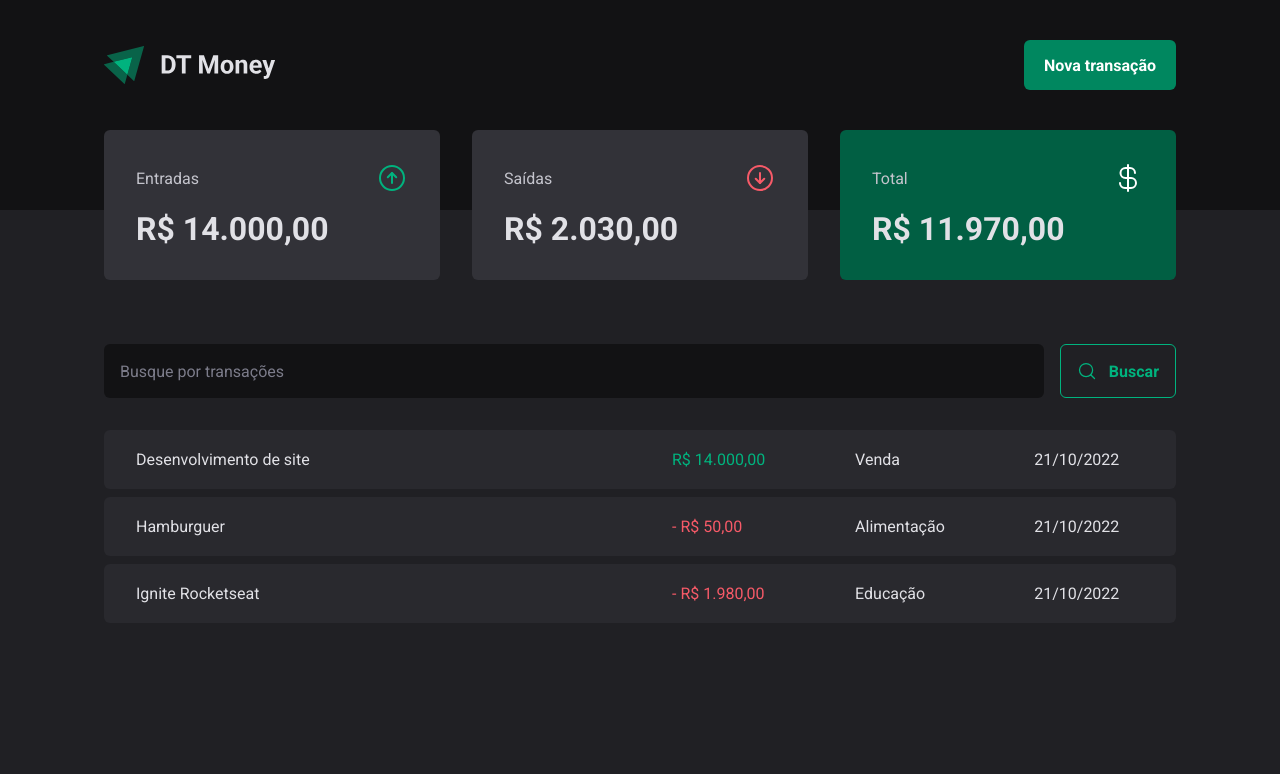
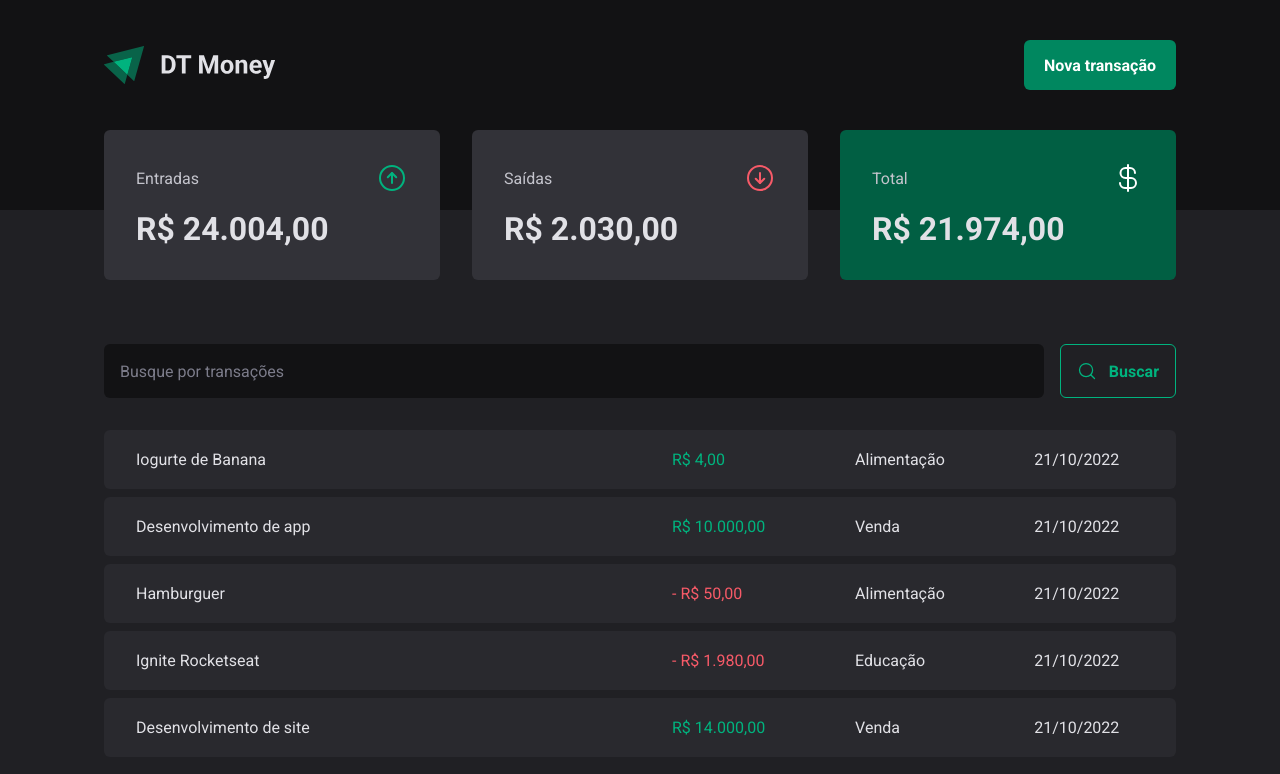
Before and after one commit to alexandrejuniorc/03-dt-money, a React (Vite) app: page / in a window 1280 px wide. Shown: the top 774 px of the page. Built offline with nearby package versions, Linux system fonts and the light colour scheme; data requests are answered from the project's data file.

Commit message:
organiza função para adicionar uma nova transação

```diff
--- a/server.json
+++ b/server.json
@@ -23,6 +23,22 @@
       "category": "Educação",
       "price": 1980,
       "created_at": "2022-10-21T16:30:25.075Z"
+    },
+    {
+      "description": "Desenvolvimento de app",
+      "price": 10000,
+      "category": "Venda",
+      "type": "income",
+      "created_at": "2022-10-21T19:45:10.930Z",
+      "id": 4
+    },
+    {
+      "description": "Iogurte de Banana",
+      "price": 4,
+      "category": "Alimentação",
+      "type": "income",
+      "created_at": "2022-10-21T20:02:25.424Z",
+      "id": 5
     }
   ]
 }
--- a/src/components/NewTransactionModal/index.tsx
+++ b/src/components/NewTransactionModal/index.tsx
@@ -1,3 +1,4 @@
+import { useContext } from 'react'
 import { Controller, useForm } from 'react-hook-form'
 
 import { zodResolver } from '@hookform/resolvers/zod'
@@ -5,6 +6,8 @@ import * as Dialog from '@radix-ui/react-dialog'
 import { ArrowCircleDown, ArrowCircleUp, X } from 'phosphor-react'
 import * as z from 'zod'
 
+import { TransactionsContext } from '../../contexts/TransactionsContext'
+import { api } from '../../lib/axios'
 import {
   CloseButton,
   Content,
@@ -23,11 +26,14 @@ const newTransactionFormSchema = z.object({
 type NewTransactionFormInputs = z.infer<typeof newTransactionFormSchema>
 
 export const NewTransactionModal = () => {
+  const { createTransaction } = useContext(TransactionsContext)
+
   const {
     control,
     register,
     handleSubmit,
     formState: { isSubmitting },
+    reset,
   } = useForm<NewTransactionFormInputs>({
     resolver: zodResolver(newTransactionFormSchema),
     defaultValues: {
@@ -36,9 +42,16 @@ export const NewTransactionModal = () => {
   })
 
   const handleCreateNewTransaction = async (data: NewTransactionFormInputs) => {
-    await new Promise((resolve) => setTimeout(resolve, 2000))
+    const { description, price, category, type } = data
 
-    console.log(data)
+    await createTransaction({
+      description,
+      price,
+      category,
+      type,
+    })
+
+    reset()
   }
 
   return (
--- a/src/contexts/TransactionsContext.tsx
+++ b/src/contexts/TransactionsContext.tsx
@@ -11,9 +11,17 @@ interface TransactionsProps {
   created_at: string
 }
 
+interface CreateTransactionInput {
+  description: string
+  price: number
+  category: string
+  type: 'income' | 'outcome'
+}
+
 interface TransactionContextType {
   transactions: TransactionsProps[]
   fetchTransactions: (query?: string) => Promise<void>
+  createTransaction: (data: CreateTransactionInput) => Promise<void>
 }
 
 interface TransactionsChildrenProps {
@@ -32,6 +40,8 @@ export const TransactionsProvider = ({
   const fetchTransactions = async (query?: string) => {
     const response = await api.get('/transactions', {
       params: {
+        _sort: 'created_at',
+        _order: 'desc',
         q: query,
       },
     })
@@ -39,12 +49,28 @@ export const TransactionsProvider = ({
     setTransactions(response.data)
   }
 
+  const createTransaction = async (data: CreateTransactionInput) => {
+    const { description, price, category, type } = data
+
+    const response = await api.post('transactions', {
+      description,
+      price,
+      category,
+      type,
+      created_at: new Date(),
+    })
+
+    setTransactions((state) => [response.data, ...state])
+  }
+
   useEffect(() => {
     fetchTransactions()
   }, [])
 
   return (
-    <TransactionsContext.Provider value={{ transactions, fetchTransactions }}>
+    <TransactionsContext.Provider
+      value={{ transactions, fetchTransactions, createTransaction }}
+    >
       {children}
     </TransactionsContext.Provider>
   )
```
